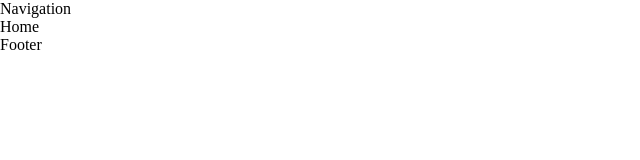
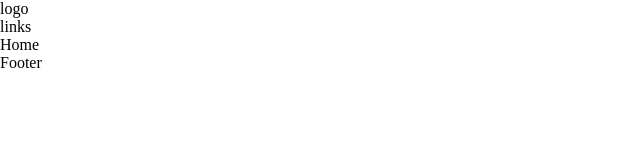
Before and after one commit to Christouu/blog, a React (Create React App) app in the folder app/: page / in a window 1280 px wide. Shown: the top 160 px of the page, without its empty margins (0-640 px from the left). Built offline with nearby package versions, Linux system fonts and the light colour scheme.

Commit message:
starting navigation and footer

```diff
--- a/app/src/components/Navigation/Navigation.tsx
+++ b/app/src/components/Navigation/Navigation.tsx
@@ -1,7 +1,12 @@
-import React from "react";
-
 const Navigation = () => {
-  return <div>Navigation</div>;
+  return (
+    <div className="navigation">
+      <div className="container">
+        <div className="logo">logo</div>
+        <div className="links">links</div>
+      </div>
+    </div>
+  );
 };
 
 export default Navigation;
```
